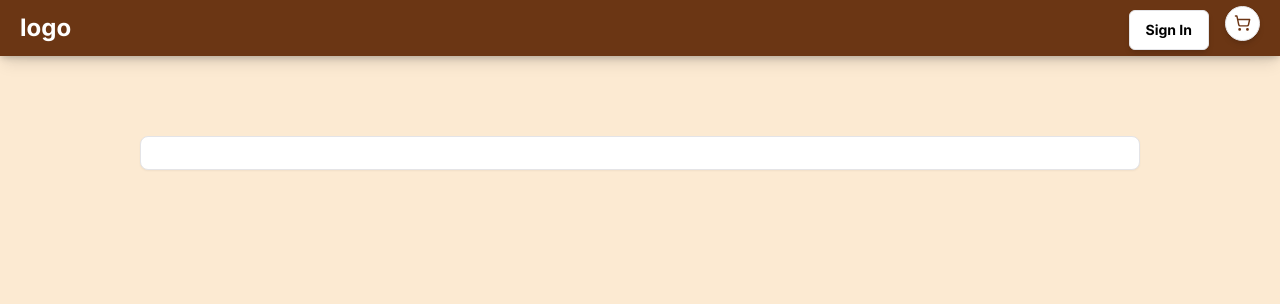
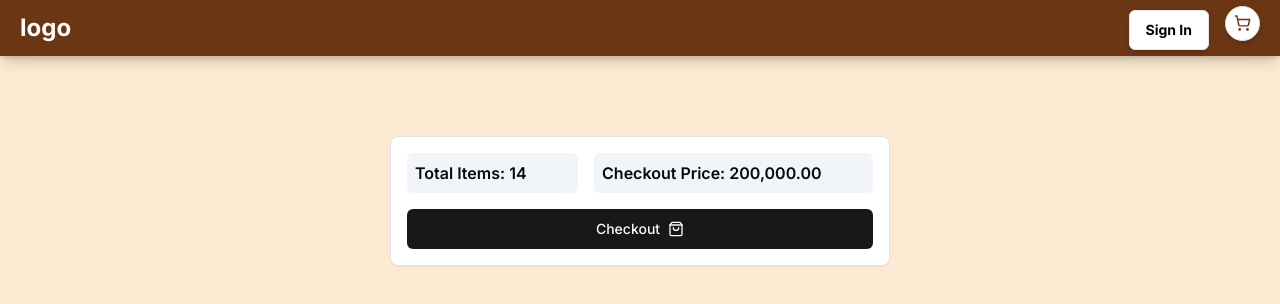
Before and after one commit to mmvergara/diwata-pet-overload, a Next.js app: page /u/cart in a window 1280 px wide. Shown: the top 304 px of the page. Built offline with nearby package versions, Linux system fonts and the light colour scheme; no server answers.

Commit message:
Add checkout functionality to cart page

```diff
--- a/app/u/cart/page.tsx
+++ b/app/u/cart/page.tsx
@@ -1,10 +1,21 @@
+import { Button } from "@/components/ui/button";
 import { Card } from "@/components/ui/card";
+import { ShoppingBag } from "lucide-react";
 
 const CartPage = () => {
   return (
     <main className="flex flex-wrap items-center justify-center gap-4 pt-[10vh] text-white">
-      <Card className="mx-4 flex w-full max-w-[1000px] flex-col items-center justify-center gap-4 p-4 md:flex-row md:items-start">
-
+      <Card className="mx-4 flex w-full max-w-[500px]  flex-row flex-wrap items-center justify-around gap-4 p-4 ">
+        <div className="grow rounded-md bg-slate-100 p-2 font-semibold">
+          Total Items: 14
+        </div>
+        <div className="grow rounded-md bg-slate-100 p-2 font-semibold">
+          Checkout Price: 200,000.00
+        </div>
+        <Button className="grow">
+          Checkout
+          <ShoppingBag size={16} className="ml-2" />
+        </Button>
       </Card>
     </main>
   );
```
